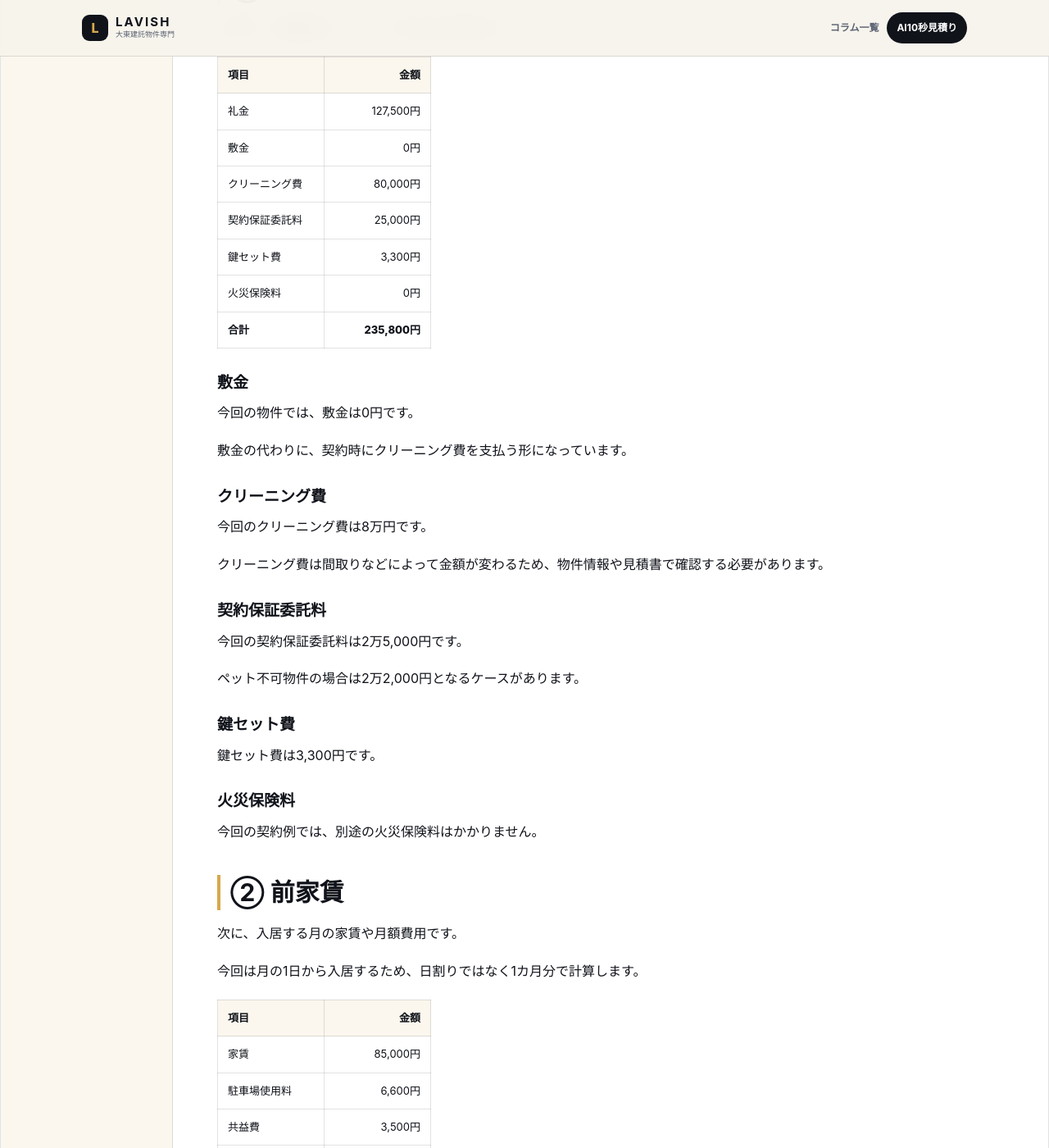
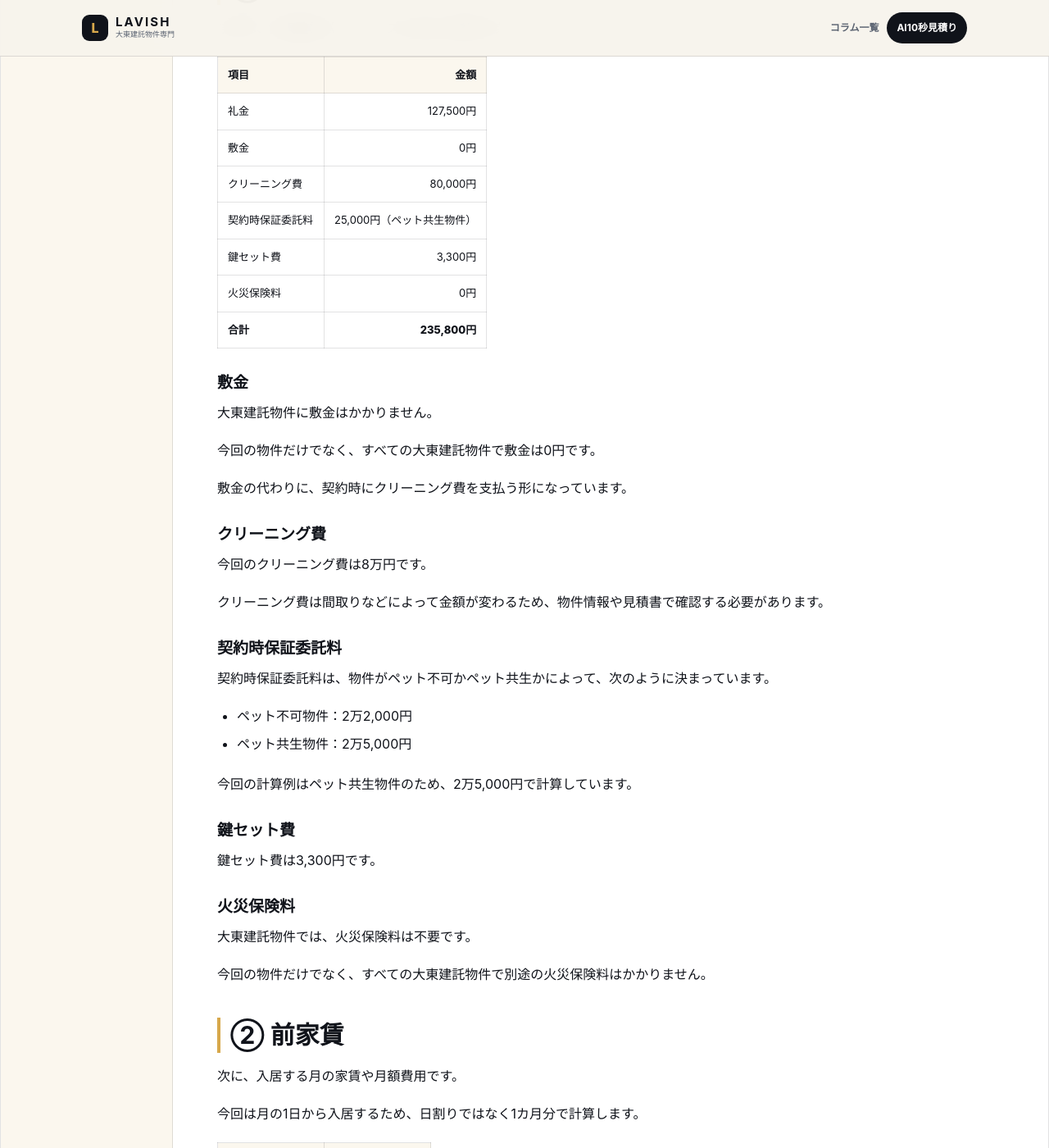
Before and after one commit to lavio8/lavio, a Jekyll site: the page built from _posts/2026-07-13-daito-shokihiyou.md, in a window 1280 px wide and 1400 px high, scrolled down 1622 px. Shown: the whole window at 82% size. Built offline with Jekyll 4.4.1, drawn with Linux system fonts in a browser that asks for light colours; some of the changed text lies outside the part shown.

Commit message:
敷金・火災保険料・保証委託料の記載を訂正

```diff
--- a/_posts/2026-07-13-daito-shokihiyou.md
+++ b/_posts/2026-07-13-daito-shokihiyou.md
@@ -31,9 +31,11 @@ faq:
   - question: 家賃8万5,000円の場合、初期費用はいくらですか？
     answer: この記事の条件では、仲介業者の追加オプションを除いて43万6,239円です。物件の礼金、間取り、入居日、駐車場などによって金額は変わります。
   - question: 大東建託物件に敷金はかかりますか？
-    answer: この記事で紹介している物件では敷金は0円です。ただし、契約条件は物件ごとに確認してください。
+    answer: 大東建託物件に敷金はかかりません。今回の物件だけでなく、すべての大東建託物件で敷金は0円です。
   - question: 大東建託物件では火災保険料が必要ですか？
-    answer: この記事で紹介している契約例では、別途の火災保険料はかかりません。実際の契約内容は見積書や契約書で確認してください。
+    answer: 大東建託物件では火災保険料は不要です。今回の物件だけでなく、すべての大東建託物件で別途の火災保険料はかかりません。
+  - question: 契約時保証委託料はいくらですか？
+    answer: ペット不可物件は2万2,000円、ペット共生物件は2万5,000円です。
   - question: 初期費用のどこを比較すればよいですか？
     answer: 仲介手数料、駐車場手数料、抗菌や害虫駆除などのオプション費用を確認してください。この部分は窓口となる仲介業者によって変わる可能性があります。
 ---
@@ -79,14 +81,16 @@ faq:
 | 礼金 | 127,500円 |
 | 敷金 | 0円 |
 | クリーニング費 | 80,000円 |
-| 契約保証委託料 | 25,000円 |
+| 契約時保証委託料 | 25,000円（ペット共生物件） |
 | 鍵セット費 | 3,300円 |
 | 火災保険料 | 0円 |
 | **合計** | **235,800円** |
 
 ### 敷金
 
-今回の物件では、敷金は0円です。
+大東建託物件に敷金はかかりません。
+
+今回の物件だけでなく、すべての大東建託物件で敷金は0円です。
 
 敷金の代わりに、契約時にクリーニング費を支払う形になっています。
 
@@ -96,11 +100,14 @@ faq:
 
 クリーニング費は間取りなどによって金額が変わるため、物件情報や見積書で確認する必要があります。
 
-### 契約保証委託料
+### 契約時保証委託料
 
-今回の契約保証委託料は2万5,000円です。
+契約時保証委託料は、物件がペット不可かペット共生かによって、次のように決まっています。
 
-ペット不可物件の場合は2万2,000円となるケースがあります。
+- ペット不可物件：2万2,000円
+- ペット共生物件：2万5,000円
+
+今回の計算例はペット共生物件のため、2万5,000円で計算しています。
 
 ### 鍵セット費
 
@@ -108,7 +115,9 @@ faq:
 
 ### 火災保険料
 
-今回の契約例では、別途の火災保険料はかかりません。
+大東建託物件では、火災保険料は不要です。
+
+今回の物件だけでなく、すべての大東建託物件で別途の火災保険料はかかりません。
 
 ## ② 前家賃 {#advance-rent}
 
@@ -169,7 +178,7 @@ faq:
 
 抗菌や害虫駆除などを追加する場合は、その金額がさらに加算されます。
 
-なお、ペット不可物件で契約保証委託料が2万2,000円となる場合は、合計金額が3,000円下がり、**43万3,239円**となります。
+なお、ペット不可物件は契約時保証委託料が2万2,000円のため、同じ条件なら合計金額が3,000円下がり、**43万3,239円**となります。
 
 ## 初期費用を比較するポイント {#comparison}
 
@@ -215,4 +224,4 @@ faq:
 
 大東建託物件の初期費用を比較するときは、仲介業者へ申し込む前に、③の内容を確認することが大切です。
 
-※掲載している金額は一例です。礼金、クリーニング費、保証料、月額費用などは物件や契約条件によって異なる場合があります。正式な金額は、物件ごとの見積書でご確認ください。
+※掲載している合計金額は一例です。礼金、クリーニング費、月額費用などは物件や契約条件によって異なります。敷金はすべての大東建託物件で0円、火災保険料は不要です。契約時保証委託料は、ペット不可物件が2万2,000円、ペット共生物件が2万5,000円です。
```
